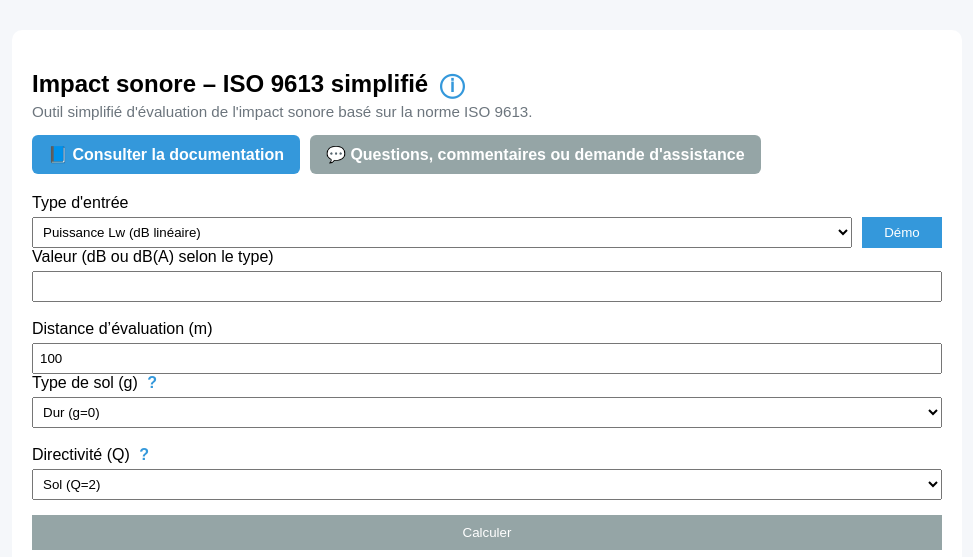
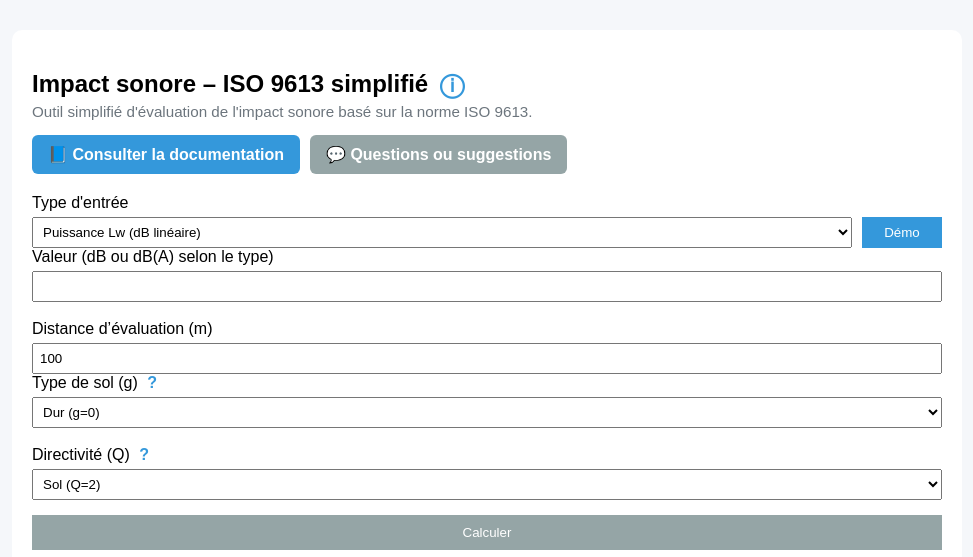
Before and after one commit to jhotton-envqc/impact-bruit, a plain HTML site: page index.html in a window 1280 px wide. Shown: the whole page, without its empty margins (18-991 px from the left). Drawn offline with nearby package versions, Linux system fonts and the light colour scheme.

Commit message:
reformuler contact

```diff
--- a/index.html
+++ b/index.html
@@ -250,7 +250,7 @@ td, th { border:1px solid #ccc; padding:6px;}
 
     <a href="mailto:julien.hotton@environnement.gouv.qc.ca"
       class="action-btn secondary">
-      💬 Questions, commentaires ou demande d'assistance
+      💬 Questions ou suggestions
     </a>
 
   </div>
```
